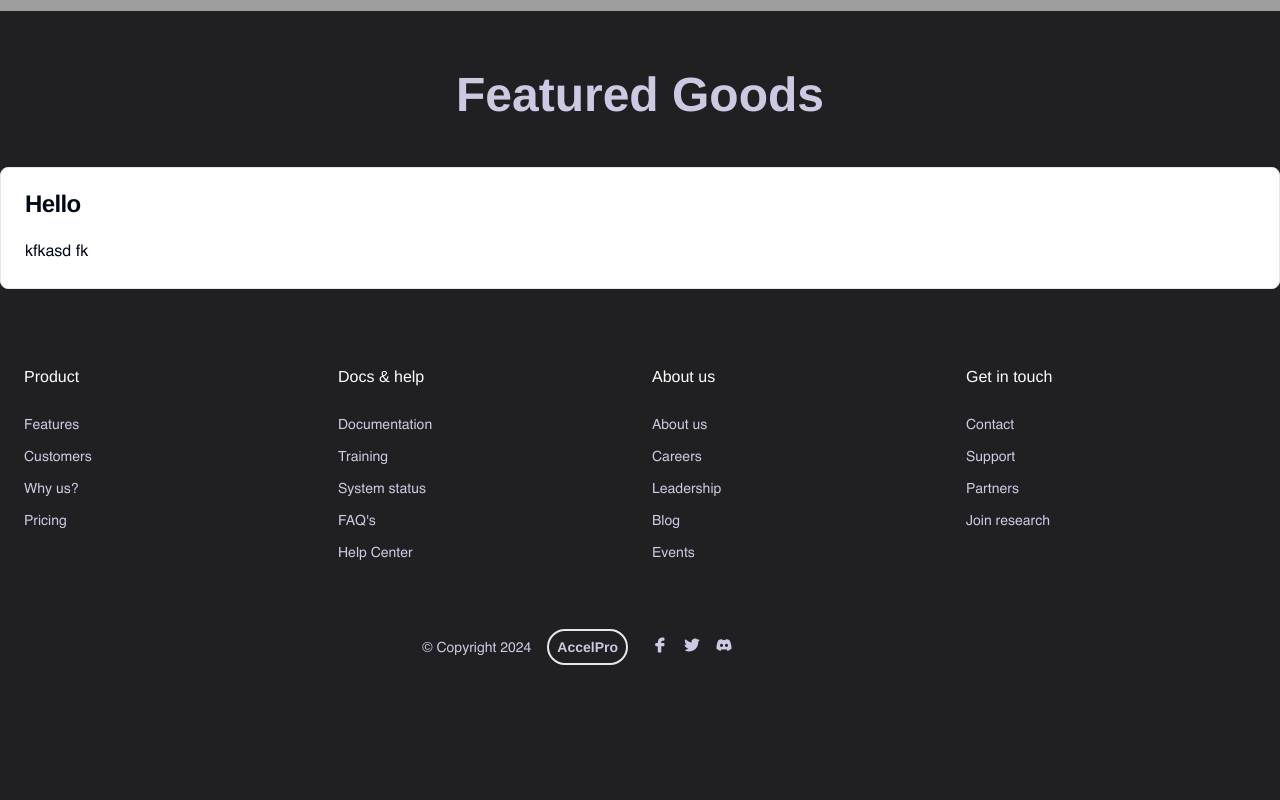
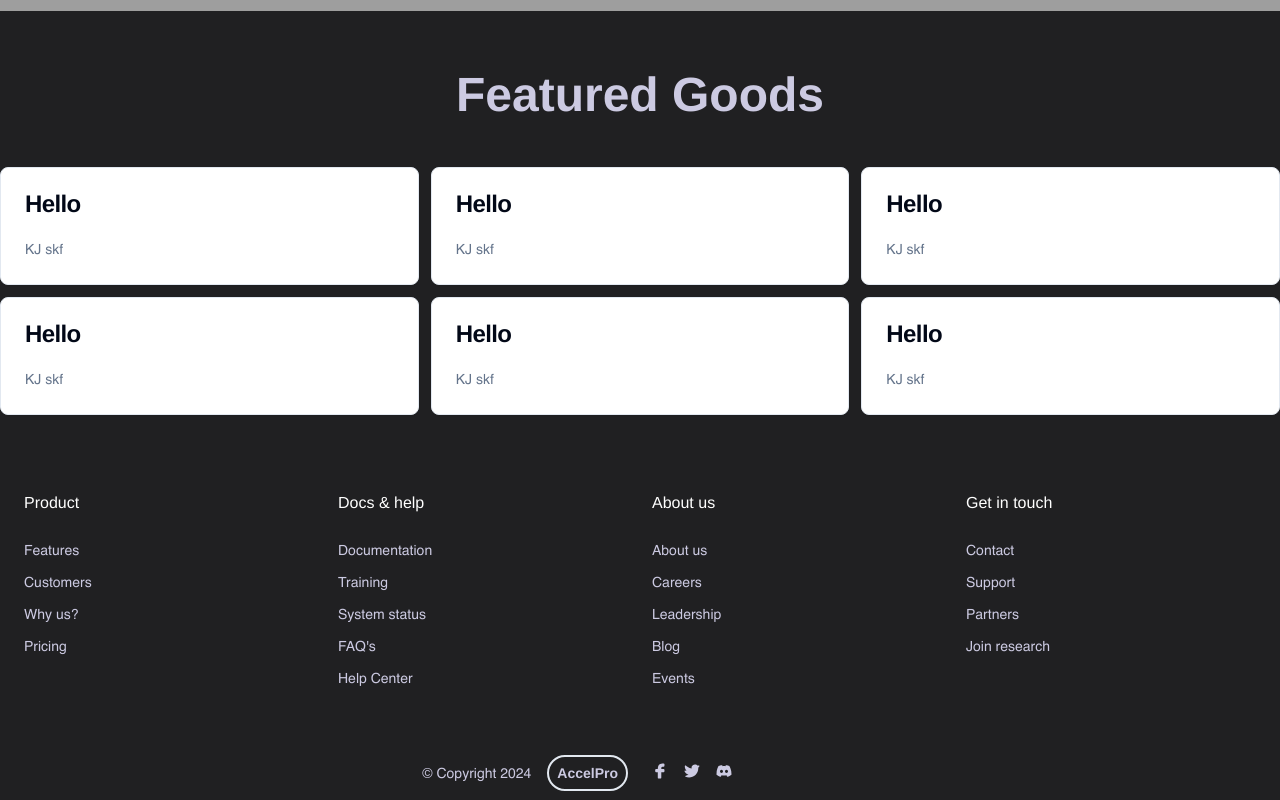
Before and after one commit to coder7475/sports-frontend, a React (Vite) app: page / in a window 1280 px wide. Shown: the part 853-1653 px from the top of the page. Before the commit the page ends 1527 px from the top, so only its background shows below. Built offline with nearby package versions, Linux system fonts and the light colour scheme; grey boxes are pictures that could not be loaded.

Commit message:
feat: create a grid layout

```diff
--- /dev/null
+++ b/src/components/cards/MyCard.tsx
@@ -0,0 +1,21 @@
+import {
+  Card,
+  CardContent,
+  CardDescription,
+  CardHeader,
+  CardTitle,
+} from "@/components/ui/card";
+const MyCard = () => {
+  return (
+    <Card>
+      <CardHeader>
+        <CardTitle>Hello</CardTitle>
+      </CardHeader>
+      <CardContent>
+        <CardDescription>KJ skf </CardDescription>
+      </CardContent>
+    </Card>
+  );
+};
+
+export default MyCard;
--- a/src/pages/homepage/FeaturedSection.tsx
+++ b/src/pages/homepage/FeaturedSection.tsx
@@ -1,4 +1,4 @@
-import { Card, CardContent, CardHeader, CardTitle } from "@/components/ui/card";
+import MyCard from "@/components/cards/MyCard";
 
 const FeaturedSection = () => {
   return (
@@ -6,13 +6,13 @@ const FeaturedSection = () => {
       <h2 className="text-5xl font-extrabold h-36 flex justify-center items-center">
         Featured Goods
       </h2>
-      <div>
-        <Card>
-          <CardHeader>
-            <CardTitle>Hello</CardTitle>
-          </CardHeader>
-          <CardContent>kfkasd fk</CardContent>
-        </Card>
+      <div className="grid grid-cols-1 md:grid-cols-2 lg:grid-cols-3 gap-3">
+        <MyCard />
+        <MyCard />
+        <MyCard />
+        <MyCard />
+        <MyCard />
+        <MyCard />
       </div>
     </div>
   );
```
